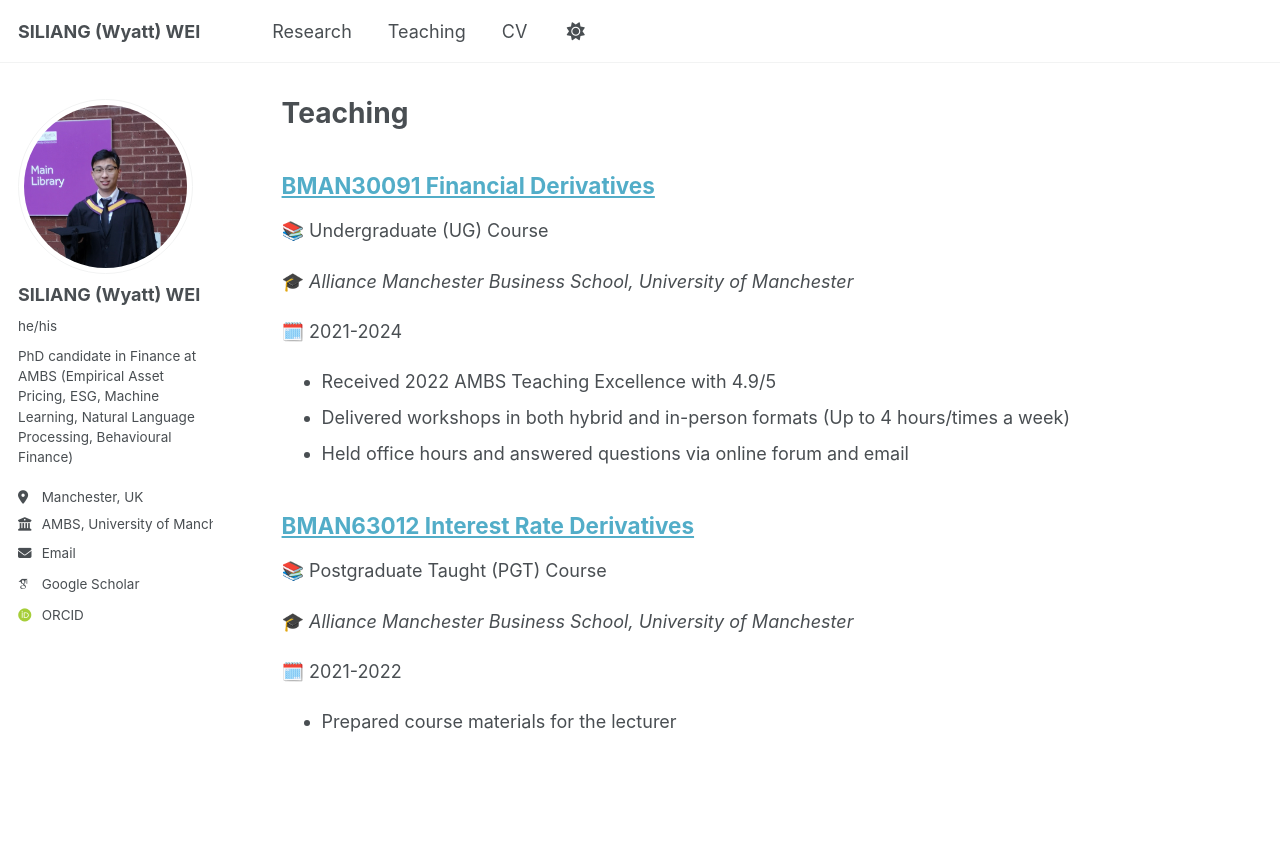
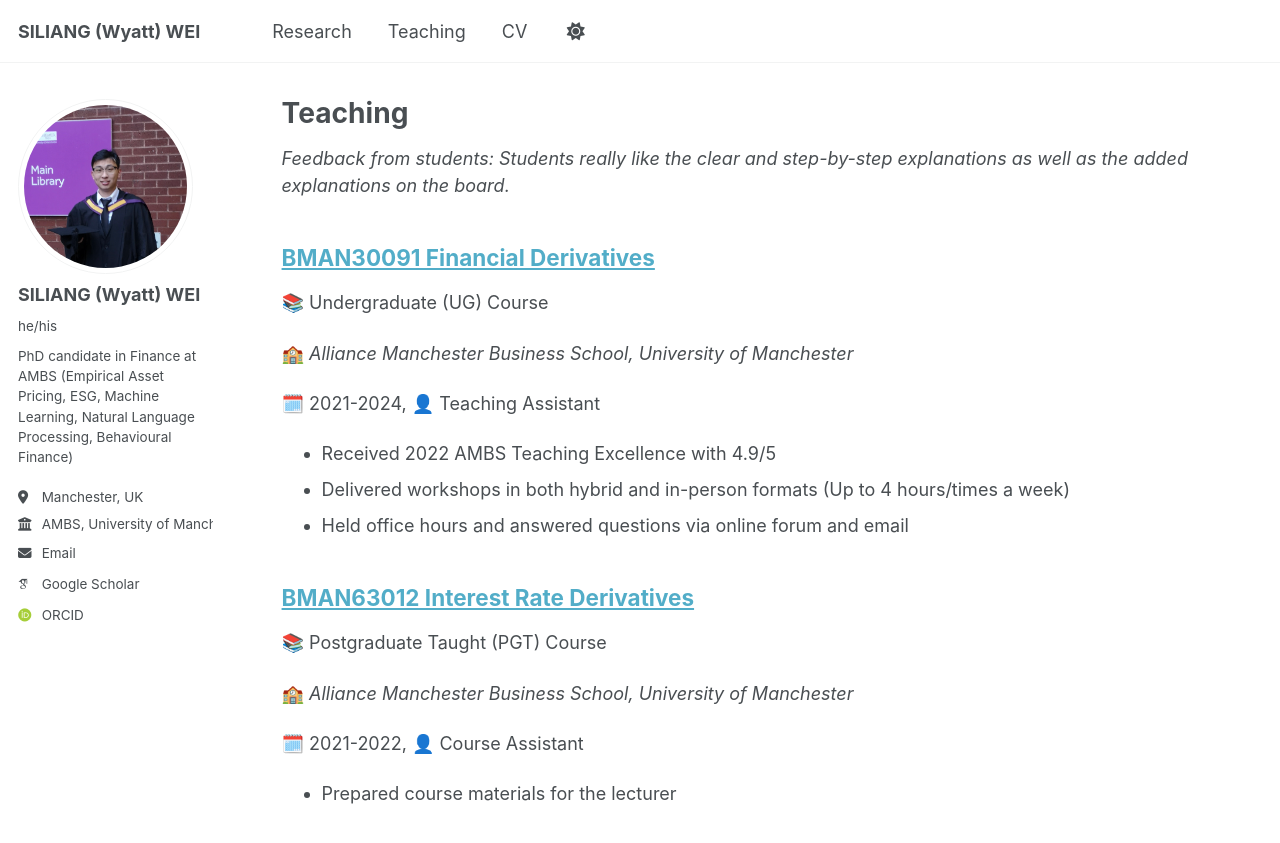
Before and after one commit to wyattswei/wyattswei.github.io, a Jekyll site: the page built from _pages/teaching.html, in a window 1280 px wide and 1029 px high. Shown: the top 843 px of the window. Built offline with Jekyll 4.4.1, drawn with Linux system fonts in a browser that asks for light colours; some web fonts are replaced.

Commit message:
Update CV and teaching

```diff
--- a/_includes/archive-single.html
+++ b/_includes/archive-single.html
@@ -40,8 +40,8 @@
 
         {% if post.collection == 'teaching' %}
           <p> 📚 {{ post.type }} </p>
-          <p> 🎓 <i>{{ post.venue }}</i> </p>
-          <p> 🗓️ {{ post.academic_year }} </p>
+          <p> 🏫 <i>{{ post.venue }}</i> </p>
+          <p> 🗓️ {{ post.academic_year }}, 👤 {{ post.role}} </p>
         {% elsif post.collection == 'publications' %}
           <p>Published in <i>{{ post.venue }}</i>, {{ post.date | default: "1900-01-01" | date: "%Y" }} </p>
         {% elsif post.date %}
--- a/_layouts/single.html
+++ b/_layouts/single.html
@@ -36,8 +36,8 @@ layout: default
 
         {% if page.collection == 'teaching' %}
           <p> 📚 {{ page.type }} </p>
-          <p> 🎓 <i>{{ page.venue }}</i> </p>
-          <p> 🗓️ {{ page.academic_year }} </p>
+          <p> 🏫 <i>{{ page.venue }}</i> </p>
+          <p> 🗓️ {{ page.academic_year }}, 👤 {{ page.role}} </p>
         {% elsif page.venue and page.date %}
           <p>Published in <i>{{ page.venue }}</i>, {{ page.date | default: "1900-01-01" | date: "%Y" }} </p>
         {% elsif page.date %}
--- a/_pages/cv.md
+++ b/_pages/cv.md
@@ -79,12 +79,13 @@ User Patterns in Financial Social Media
 
 Teaching Experience
 ======
-### Teaching assistant
+### Teaching Assistant
 * BMAN30091 Financial Derivatives (UG, 2021-2024)
   * Received 2022 AMBS Teaching Excellence with 4.9/5
   * Delivered workshops in both hybrid and in-person formats
     (Up to 4 hours/times a week)
   * Held office hours and answered questions via online forum and email
+### Course Assistant
 * BMAN63012 Interest Rate Derivatives (PGT, 2021-2022)
   * Prepared course materials for the lecturer
 
--- a/_pages/teaching.html
+++ b/_pages/teaching.html
@@ -7,6 +7,9 @@ author_profile: true
 
 {% include base_path %}
 
+<p><em> Feedback from students: Students really like the clear
+  and step-by-step explanations as well as the added explanations on the board. </em></p>
+
 {% for post in site.teaching reversed %}
   {% include archive-single.html %}
 {% endfor %}
--- a/_teaching/1-bman63012-interest-rate-derivatives.md
+++ b/_teaching/1-bman63012-interest-rate-derivatives.md
@@ -5,6 +5,7 @@ type: "Postgraduate Taught (PGT) Course"
 permalink: /teaching/bman63012-interest-rate-derivatives
 venue: "Alliance Manchester Business School, University of Manchester"
 academic_year: 2021-2022
+role: Course Assistant
 ---
 
 * Prepared course materials for the lecturer
--- a/_teaching/2-bman30091-financial-derivatives.md
+++ b/_teaching/2-bman30091-financial-derivatives.md
@@ -5,6 +5,7 @@ type: "Undergraduate (UG) Course"
 permalink: /teaching/bman30091-financial-derivatives
 venue: "Alliance Manchester Business School, University of Manchester"
 academic_year: 2021-2024
+role: Teaching Assistant
 ---
 
 * Received 2022 AMBS Teaching Excellence with 4.9/5
```
Also changed, not shown: 1 other file.
